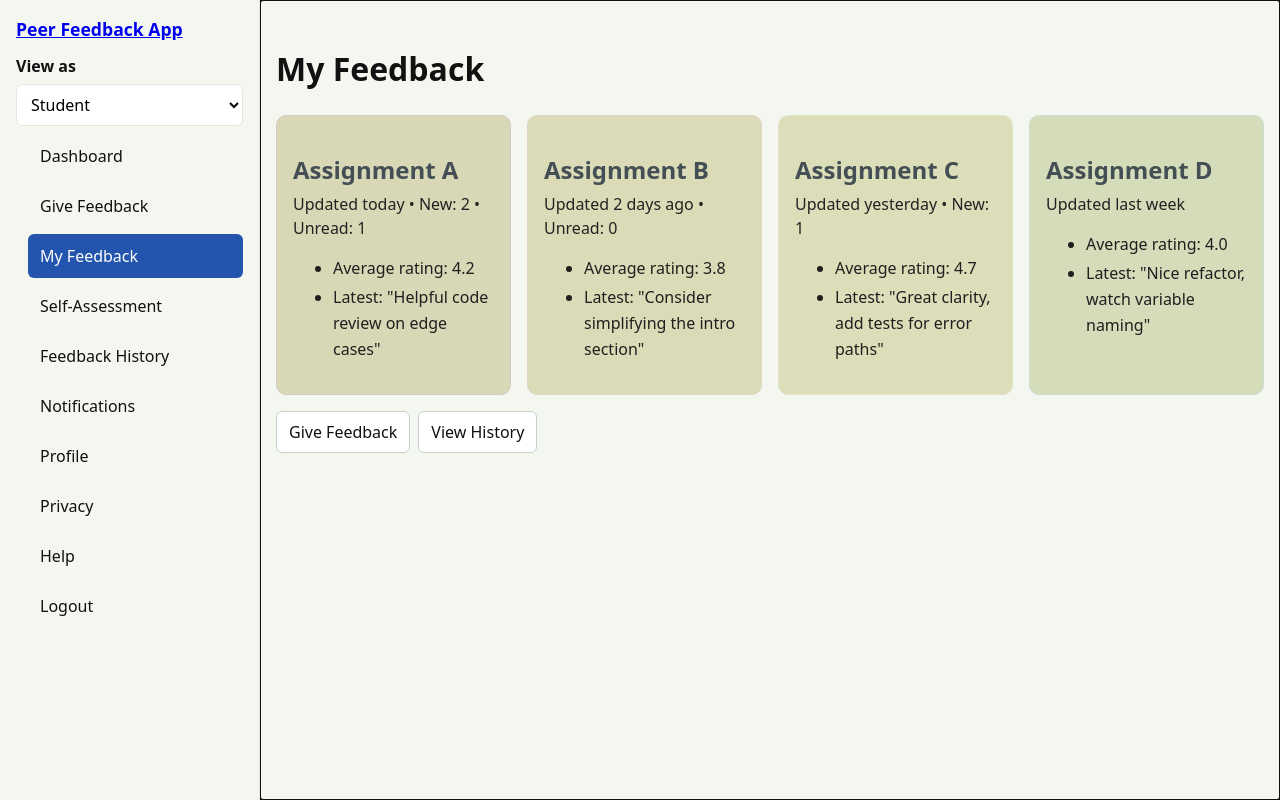
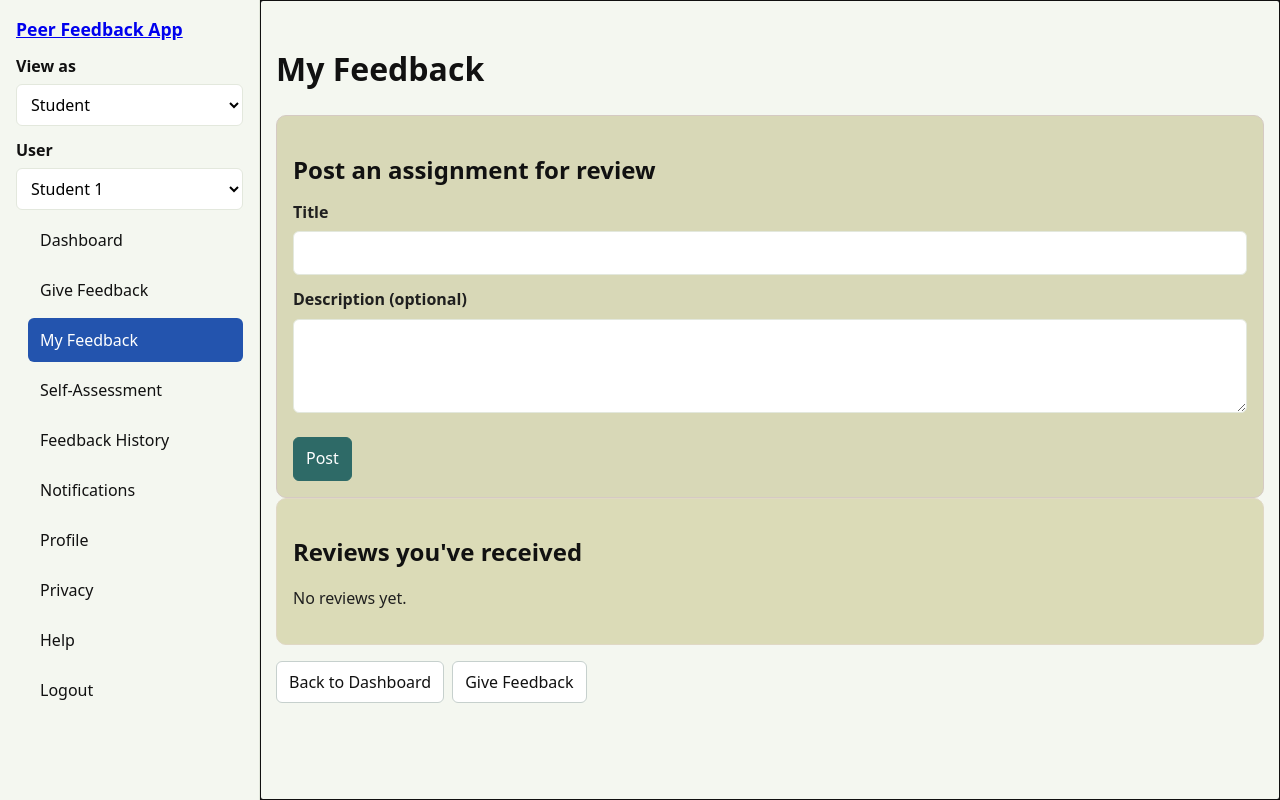
Before and after one commit to cox2ej/SeniorCapstone, a React (Vite) app in the folder src/frontend/react-app/: page /my-feedback in a window 1280 px wide. Built offline with nearby package versions, Linux system fonts and the light colour scheme.

Commit message:
Added mock functionality for multiple students
Added functionality and role for a 2nd student so posting and receiving feedback for the demo

```diff
--- a/src/frontend/react-app/src/App.jsx
+++ b/src/frontend/react-app/src/App.jsx
@@ -24,6 +24,7 @@ import Login from './pages/Login.jsx'
 import Registration from './pages/Registration.jsx'
 import ForgotPassword from './pages/ForgotPassword.jsx'
 import ResetPassword from './pages/ResetPassword.jsx'
+import { MockStoreProvider } from './store/mockStore.jsx'
 
 function SkipLink() {
   return (
@@ -89,6 +90,7 @@ export default function App() {
     <>
       <SkipLink />
       <RouteAnnouncer />
+      <MockStoreProvider>
         <Routes>
           <Route path="/" element={<Navigate to="/student-dashboard" replace />} />
           {/* Auth routes (no sidebar) */}
@@ -120,6 +122,7 @@ export default function App() {
           <Route path="/logout" element={<LogoutCard />} />
           <Route path="*" element={<Placeholder title="Page not found" />} />
         </Routes>
+      </MockStoreProvider>
     </>
   )
 }
--- a/src/frontend/react-app/src/components/Layout.jsx
+++ b/src/frontend/react-app/src/components/Layout.jsx
@@ -1,5 +1,6 @@
 import { useEffect, useRef, useState } from 'react'
 import { NavLink, Outlet, useNavigate, useLocation } from 'react-router-dom'
+import { useMockStore } from '../store/mockStore.jsx'
 
 export default function Layout() {
   const active = ({ isActive }) => (isActive ? 'active' : undefined)
@@ -10,6 +11,7 @@ export default function Layout() {
   const navRef = useRef(null)
   const menuBtnRef = useRef(null)
   const prevFocusRef = useRef(null)
+  const { currentUser, setCurrentUser } = useMockStore()
 
   useEffect(() => {
     localStorage.setItem('role', role)
@@ -132,6 +134,20 @@ export default function Layout() {
           <option value="student">Student</option>
           <option value="instructor">Instructor</option>
         </select>
+        {role === 'student' && (
+          <>
+            <label htmlFor="user-select">User</label>
+            <select
+              id="user-select"
+              aria-label="User"
+              value={currentUser}
+              onChange={(e) => setCurrentUser(e.target.value)}
+            >
+              <option value="student1">Student 1</option>
+              <option value="student2">Student 2</option>
+            </select>
+          </>
+        )}
         <button
           type="button"
           className="menu-toggle btn"
@@ -156,6 +172,20 @@ export default function Layout() {
               <option value="instructor">Instructor</option>
             </select>
           </div>
+          {role === 'student' && (
+            <div className="role-mobile">
+              <label htmlFor="user-select-mobile">User</label>
+              <select
+                id="user-select-mobile"
+                aria-label="User"
+                value={currentUser}
+                onChange={(e) => setCurrentUser(e.target.value)}
+              >
+                <option value="student1">Student 1</option>
+                <option value="student2">Student 2</option>
+              </select>
+            </div>
+          )}
           {navLinks.map((link) => (
             <NavLink key={link.to} to={link.to} className={active} onClick={() => setNavOpen(false)}>{link.label}</NavLink>
           ))}
--- a/src/frontend/react-app/src/pages/FeedbackConfirmation.jsx
+++ b/src/frontend/react-app/src/pages/FeedbackConfirmation.jsx
@@ -1,4 +1,5 @@
 import { Link, useLocation } from 'react-router-dom'
+import { useMockStore } from '../store/mockStore.js'
 
 export default function FeedbackConfirmation() {
   const { search } = useLocation()
@@ -6,6 +7,9 @@ export default function FeedbackConfirmation() {
   const peer = params.get('peer') || 'Selected peer'
   const rating = params.get('rating') || 'N/A'
   const comments = params.get('comments') || '(No comments provided)'
+  const assignmentId = params.get('assignmentId') || ''
+  const { getAssignmentById, users } = useMockStore()
+  const assignment = assignmentId ? getAssignmentById(assignmentId) : null
 
   return (
     <>
@@ -14,9 +18,20 @@ export default function FeedbackConfirmation() {
         <h2 id="summary-heading" className="tile-title">Submission summary</h2>
         <div className="tile-content">
           <ul>
-            <li><strong>Peer:</strong> <span>{peer}</span></li>
-            <li><strong>Rating:</strong> <span>{rating}</span></li>
-            <li><strong>Comments:</strong> <span>{comments}</span></li>
+            {assignment ? (
+              <>
+                <li><strong>Assignment:</strong> <span>{assignment.title}</span></li>
+                <li><strong>Owner:</strong> <span>{users[assignment.owner]?.name || assignment.owner}</span></li>
+                <li><strong>Rating:</strong> <span>{rating}</span></li>
+                <li><strong>Comments:</strong> <span>{comments}</span></li>
+              </>
+            ) : (
+              <>
+                <li><strong>Peer:</strong> <span>{peer}</span></li>
+                <li><strong>Rating:</strong> <span>{rating}</span></li>
+                <li><strong>Comments:</strong> <span>{comments}</span></li>
+              </>
+            )}
           </ul>
         </div>
       </section>
--- a/src/frontend/react-app/src/pages/GiveFeedback.jsx
+++ b/src/frontend/react-app/src/pages/GiveFeedback.jsx
@@ -1,8 +1,15 @@
 import { useRef, useState } from 'react'
-import { Link, useNavigate } from 'react-router-dom'
+import { Link, useLocation, useNavigate } from 'react-router-dom'
+import { useMockStore } from '../store/mockStore.jsx'
 
 export default function GiveFeedback() {
   const navigate = useNavigate()
+  const { search } = useLocation()
+  const paramsIn = new URLSearchParams(search)
+  const assignmentId = paramsIn.get('assignmentId') || ''
+  const { getAssignmentById, addReview, users, currentUser, getAssignmentsForReview } = useMockStore()
+  const assignment = assignmentId ? getAssignmentById(assignmentId) : null
+  const reviewQueue = assignment ? [] : getAssignmentsForReview(currentUser)
   const [message, setMessage] = useState('')
   const [errors, setErrors] = useState([])
   const errorSummaryRef = useRef(null)
@@ -11,11 +18,9 @@ export default function GiveFeedback() {
     e.preventDefault()
     const form = e.currentTarget
     const data = new FormData(form)
-    const peer = data.get('peer') || ''
     const rating = data.get('rating') || ''
     const comments = data.get('comments') || ''
     const errs = []
-    if (!peer) errs.push({ field: 'peer', message: 'Select a peer' })
     const n = parseInt(String(rating), 10)
     if (!rating) errs.push({ field: 'rating', message: 'Enter a rating from 1 to 5' })
     else if (isNaN(n) || n < 1 || n > 5) errs.push({ field: 'rating', message: 'Rating must be a whole number from 1 to 5' })
@@ -24,8 +29,20 @@ export default function GiveFeedback() {
       setTimeout(() => errorSummaryRef.current && errorSummaryRef.current.focus(), 0)
       return
     }
-    const params = new URLSearchParams({ peer, rating, comments })
-    navigate(`/feedback-confirmation?${params.toString()}`)
+    if (assignmentId && assignment) {
+      addReview({ assignmentId, rating: n, comments })
+      const out = new URLSearchParams({ assignmentId, rating: String(n), comments })
+      navigate(`/feedback-confirmation?${out.toString()}`)
+      return
+    }
+    const peer = data.get('peer') || ''
+    if (!peer) {
+      setErrors([{ field: 'peer', message: 'Select a peer' }])
+      setTimeout(() => errorSummaryRef.current && errorSummaryRef.current.focus(), 0)
+      return
+    }
+    const out = new URLSearchParams({ peer, rating, comments })
+    navigate(`/feedback-confirmation?${out.toString()}`)
   }
 
   function handleSaveDraft() {
@@ -66,7 +83,41 @@ export default function GiveFeedback() {
         </div>
       )}
 
+      {!assignment && (
+        <section className="tile" aria-labelledby="gf-queue-title">
+          <h2 id="gf-queue-title" className="tile-title">Assignments to review</h2>
+          <div className="tile-content">
+            {reviewQueue.length === 0 ? (
+              <p>No assignments to review.</p>
+            ) : (
+              <ul>
+                {reviewQueue.map(a => (
+                  <li key={a.id}>
+                    <strong>{a.title}</strong>
+                    {a.description ? <div className="muted">{a.description}</div> : null}
+                    <div className="actions" style={{ marginTop: 8 }}>
+                      <Link className="btn primary" to={`/give-feedback?assignmentId=${a.id}`}>Review</Link>
+                    </div>
+                  </li>
+                ))}
+              </ul>
+            )}
+          </div>
+        </section>
+      )}
+
       <form onSubmit={onSubmit} noValidate aria-labelledby="give-feedback-title">
+        {assignment ? (
+          <>
+            <p id="assignment-context"><strong>Reviewing:</strong> {assignment.title} <span className="muted">(Owner: {users[assignment.owner]?.name || assignment.owner})</span></p>
+            {assignment.description ? (
+              <p>{assignment.description}</p>
+            ) : (
+              <p className="muted">No description provided.</p>
+            )}
+          </>
+        ) : (
+          <>
             <label htmlFor="peer">Peer</label>
             <select
               id="peer"
@@ -84,6 +135,8 @@ export default function GiveFeedback() {
             </select>
             {errors.some(e => e.field === 'peer') && (
               <p id="peer-error" className="help-error">{errors.find(e => e.field === 'peer')?.message}</p>
+            )}
+          </>
         )}
 
         <label htmlFor="rating">Rating (1-5)</label>
--- a/src/frontend/react-app/src/pages/MyFeedback.jsx
+++ b/src/frontend/react-app/src/pages/MyFeedback.jsx
@@ -1,54 +1,63 @@
+import { useState } from 'react'
 import { Link } from 'react-router-dom'
+import { useMockStore } from '../store/mockStore.js'
 
 export default function MyFeedback() {
+  const { currentUser, getReviewsReceivedBy, getAssignmentById, users, addAssignment } = useMockStore()
+  const [title, setTitle] = useState('')
+  const [desc, setDesc] = useState('')
+  const reviews = getReviewsReceivedBy(currentUser)
+
+  function onPost(e) {
+    e.preventDefault()
+    if (!title.trim()) return
+    addAssignment({ title: title.trim(), description: desc.trim() })
+    setTitle('')
+    setDesc('')
+  }
+
   return (
     <>
       <h1>My Feedback</h1>
-      <div className="tiles">
-        <Link className="tile" to="/feedback-history?assignment=A" aria-labelledby="mf-a-title">
-          <h2 id="mf-a-title" className="tile-title">Assignment A</h2>
-          <div className="tile-subtitle">Updated today • New: 2 • Unread: 1</div>
-          <div className="tile-content">
+      <section className="tile" aria-labelledby="post-assignment-title">
+        <h2 id="post-assignment-title" className="tile-title">Post an assignment for review</h2>
+        <div className="tile-content">
+          <form onSubmit={onPost} noValidate>
+            <label htmlFor="mf-assn-title">Title</label>
+            <input id="mf-assn-title" name="assnTitle" value={title} onChange={(e) => setTitle(e.target.value)} required />
+            <label htmlFor="mf-assn-desc">Description (optional)</label>
+            <textarea id="mf-assn-desc" name="assnDesc" rows={3} value={desc} onChange={(e) => setDesc(e.target.value)} />
+            <div className="actions">
+              <button className="primary" type="submit">Post</button>
+            </div>
+          </form>
+        </div>
+      </section>
+      <section className="tile" aria-labelledby="mf-list-title">
+        <h2 id="mf-list-title" className="tile-title">Reviews you've received</h2>
+        <div className="tile-content">
+          {reviews.length === 0 ? (
+            <p>No reviews yet.</p>
+          ) : (
             <ul>
-              <li>Average rating: 4.2</li>
-              <li>Latest: "Helpful code review on edge cases"</li>
+              {reviews.map(r => {
+                const a = getAssignmentById(r.assignmentId)
+                return (
+                  <li key={r.id}>
+                    <strong>{a?.title || 'Assignment'}</strong>
+                    <div>Rating: {r.rating}</div>
+                    {r.comments && <div>Comment: {r.comments}</div>}
+                    <div className="muted">Reviewer: {users[r.reviewer]?.name || r.reviewer}</div>
+                  </li>
+                )
+              })}
             </ul>
-          </div>
-        </Link>
-        <Link className="tile" to="/feedback-history?assignment=B" aria-labelledby="mf-b-title">
-          <h2 id="mf-b-title" className="tile-title">Assignment B</h2>
-          <div className="tile-subtitle">Updated 2 days ago • Unread: 0</div>
-          <div className="tile-content">
-            <ul>
-              <li>Average rating: 3.8</li>
-              <li>Latest: "Consider simplifying the intro section"</li>
-            </ul>
-          </div>
-        </Link>
-        <Link className="tile" to="/feedback-history?assignment=C" aria-labelledby="mf-c-title">
-          <h2 id="mf-c-title" className="tile-title">Assignment C</h2>
-          <div className="tile-subtitle">Updated yesterday • New: 1</div>
-          <div className="tile-content">
-            <ul>
-              <li>Average rating: 4.7</li>
-              <li>Latest: "Great clarity, add tests for error paths"</li>
-            </ul>
-          </div>
-        </Link>
-        <Link className="tile" to="/feedback-history?assignment=D" aria-labelledby="mf-d-title">
-          <h2 id="mf-d-title" className="tile-title">Assignment D</h2>
-          <div className="tile-subtitle">Updated last week</div>
-          <div className="tile-content">
-            <ul>
-              <li>Average rating: 4.0</li>
-              <li>Latest: "Nice refactor, watch variable naming"</li>
-            </ul>
-          </div>
-        </Link>
-      </div>
+          )}
+        </div>
+      </section>
       <div className="actions">
+        <Link to="/student-dashboard" className="btn" aria-label="Back to dashboard">Back to Dashboard</Link>
         <Link to="/give-feedback" className="btn" aria-label="Give feedback to a peer">Give Feedback</Link>
-        <Link to="/feedback-history" className="btn" aria-label="View full feedback history">View History</Link>
       </div>
     </>
   )
--- a/src/frontend/react-app/src/pages/StudentDashboard.jsx
+++ b/src/frontend/react-app/src/pages/StudentDashboard.jsx
@@ -1,6 +1,21 @@
 import { Link } from 'react-router-dom'
+import { useState } from 'react'
+import { useMockStore } from '../store/mockStore.js'
 
 export default function StudentDashboard() {
+  const { currentUser, addAssignment, getAssignmentsByOwner, getAssignmentsForReview } = useMockStore()
+  const [title, setTitle] = useState('')
+  const [desc, setDesc] = useState('')
+  const myAssignments = getAssignmentsByOwner(currentUser)
+  const reviewQueue = getAssignmentsForReview(currentUser)
+
+  function onPost(e) {
+    e.preventDefault()
+    if (!title.trim()) return
+    addAssignment({ title: title.trim(), description: desc.trim() })
+    setTitle('')
+    setDesc('')
+  }
   return (
     <>
       <h1>Student Dashboard</h1>
@@ -52,6 +67,56 @@ export default function StudentDashboard() {
           <li><Link to="/self-assessment">Self-Assessment</Link> — due next week</li>
         </ul>
       </section>
+
+      <section className="tile" aria-labelledby="post-assignment-title">
+        <h2 id="post-assignment-title" className="tile-title">Post an assignment for review (demo)</h2>
+        <div className="tile-content">
+          <form onSubmit={onPost} noValidate>
+            <label htmlFor="assn-title">Title</label>
+            <input id="assn-title" name="assnTitle" value={title} onChange={(e) => setTitle(e.target.value)} required />
+            <label htmlFor="assn-desc">Description (optional)</label>
+            <textarea id="assn-desc" name="assnDesc" rows={3} value={desc} onChange={(e) => setDesc(e.target.value)} />
+            <div className="actions">
+              <button className="primary" type="submit">Post</button>
+            </div>
+          </form>
+        </div>
+      </section>
+
+      <section className="tile" aria-labelledby="your-assn-title">
+        <h2 id="your-assn-title" className="tile-title">Your posted assignments</h2>
+        <div className="tile-content">
+          {myAssignments.length === 0 ? (
+            <p>No assignments posted yet.</p>
+          ) : (
+            <ul>
+              {myAssignments.map(a => (
+                <li key={a.id}><strong>{a.title}</strong></li>
+              ))}
+            </ul>
+          )}
+        </div>
+      </section>
+
+      <section className="tile" aria-labelledby="queue-title">
+        <h2 id="queue-title" className="tile-title">Assignments to review</h2>
+        <div className="tile-content">
+          {reviewQueue.length === 0 ? (
+            <p>No assignments to review.</p>
+          ) : (
+            <ul>
+              {reviewQueue.map(a => (
+                <li key={a.id}>
+                  <strong>{a.title}</strong>
+                  <div className="actions" style={{ marginTop: 8 }}>
+                    <Link className="btn primary" to={`/give-feedback?assignmentId=${a.id}`}>Review</Link>
+                  </div>
+                </li>
+              ))}
+            </ul>
+          )}
+        </div>
+      </section>
     </>
   )
 }
--- /dev/null
+++ b/src/frontend/react-app/src/store/mockStore.js
@@ -0,0 +1 @@
+export * from './mockStore.jsx'
--- /dev/null
+++ b/src/frontend/react-app/src/store/mockStore.jsx
@@ -0,0 +1,77 @@
+import { createContext, useContext, useEffect, useMemo, useState } from 'react'
+
+const MockStoreContext = createContext(null)
+
+export function MockStoreProvider({ children }) {
+  const [store, setStore] = useState(() => {
+    try {
+      const saved = localStorage.getItem('demoStore')
+      if (saved) return JSON.parse(saved)
+    } catch (e) { void e }
+    return {
+      currentUser: localStorage.getItem('demoUser') || 'student1',
+      assignments: [],
+      reviews: [],
+    }
+  })
+
+  useEffect(() => {
+    localStorage.setItem('demoStore', JSON.stringify(store))
+    localStorage.setItem('demoUser', store.currentUser)
+  }, [store])
+
+  const users = useMemo(() => ({
+    student1: { id: 'student1', name: 'Student 1' },
+    student2: { id: 'student2', name: 'Student 2' },
+  }), [])
+
+  const setCurrentUser = (u) => setStore(s => ({ ...s, currentUser: u }))
+
+  const addAssignment = ({ title, description }) => {
+    const id = 'a_' + Math.random().toString(36).slice(2, 9)
+    const createdAt = new Date().toISOString()
+    setStore(s => ({
+      ...s,
+      assignments: [...s.assignments, { id, title, description, owner: s.currentUser, createdAt }]
+    }))
+  }
+
+  const addReview = ({ assignmentId, rating, comments }) => {
+    const id = 'r_' + Math.random().toString(36).slice(2, 9)
+    const createdAt = new Date().toISOString()
+    setStore(s => ({
+      ...s,
+      reviews: [...s.reviews, { id, assignmentId, rating: Number(rating), comments, reviewer: s.currentUser, createdAt }]
+    }))
+  }
+
+  const value = {
+    users,
+    currentUser: store.currentUser,
+    setCurrentUser,
+    assignments: store.assignments,
+    reviews: store.reviews,
+    addAssignment,
+    addReview,
+    getAssignmentsByOwner: (userId) => store.assignments.filter(a => a.owner === userId),
+    getAssignmentsForReview: (userId) => store.assignments.filter(a => a.owner !== userId),
+    getAssignmentById: (id) => store.assignments.find(a => a.id === id) || null,
+    getReviewsReceivedBy: (userId) => store.reviews.filter(r => {
+      const a = store.assignments.find(x => x.id === r.assignmentId)
+      return a && a.owner === userId
+    }),
+    getReviewsForAssignment: (assignmentId) => store.reviews.filter(r => r.assignmentId === assignmentId),
+  }
+
+  return (
+    <MockStoreContext.Provider value={value}>
+      {children}
+    </MockStoreContext.Provider>
+  )
+}
+
+export function useMockStore() {
+  const ctx = useContext(MockStoreContext)
+  if (!ctx) throw new Error('useMockStore must be used within MockStoreProvider')
+  return ctx
+}
```
Lines whose indentation alone changed are shown as unchanged.
